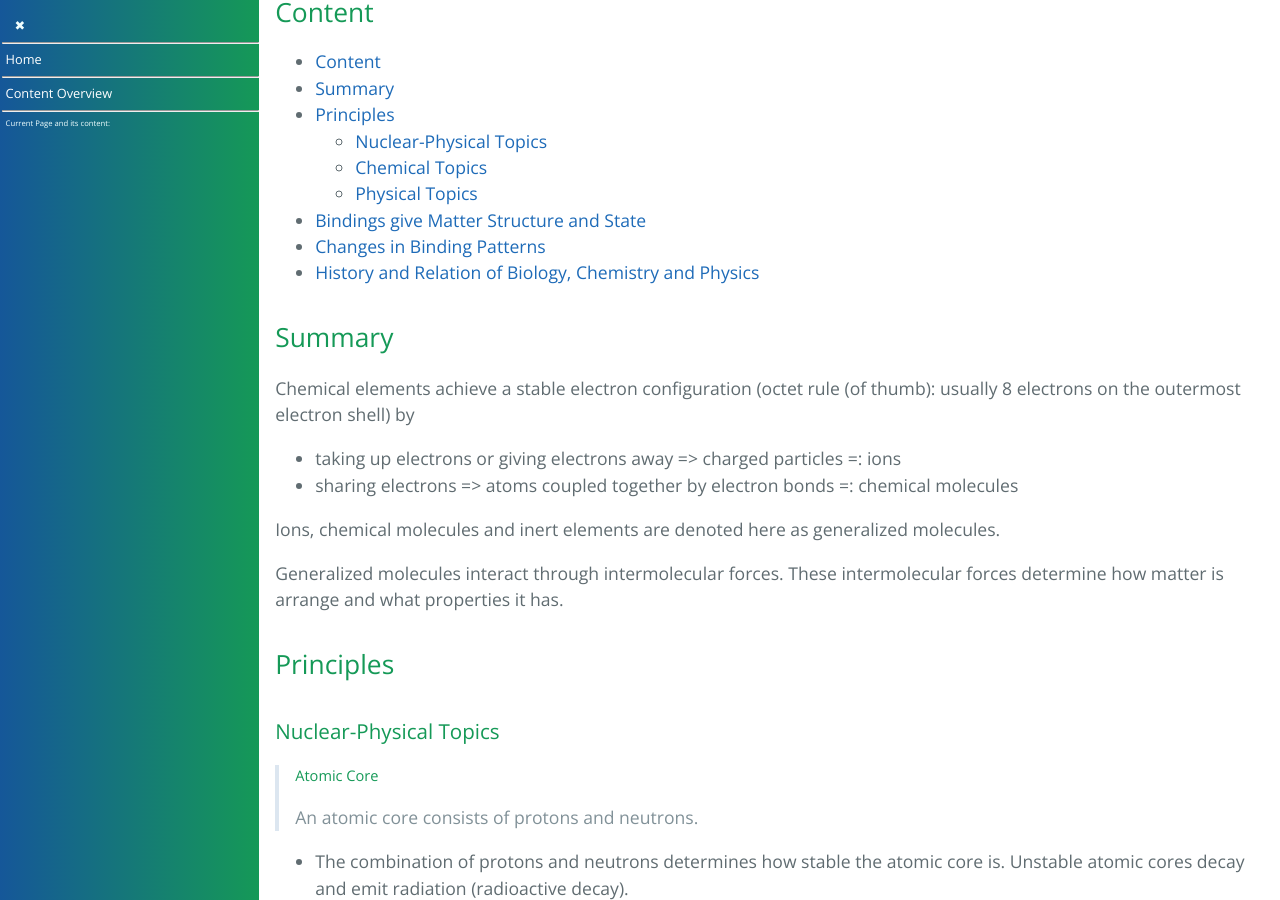
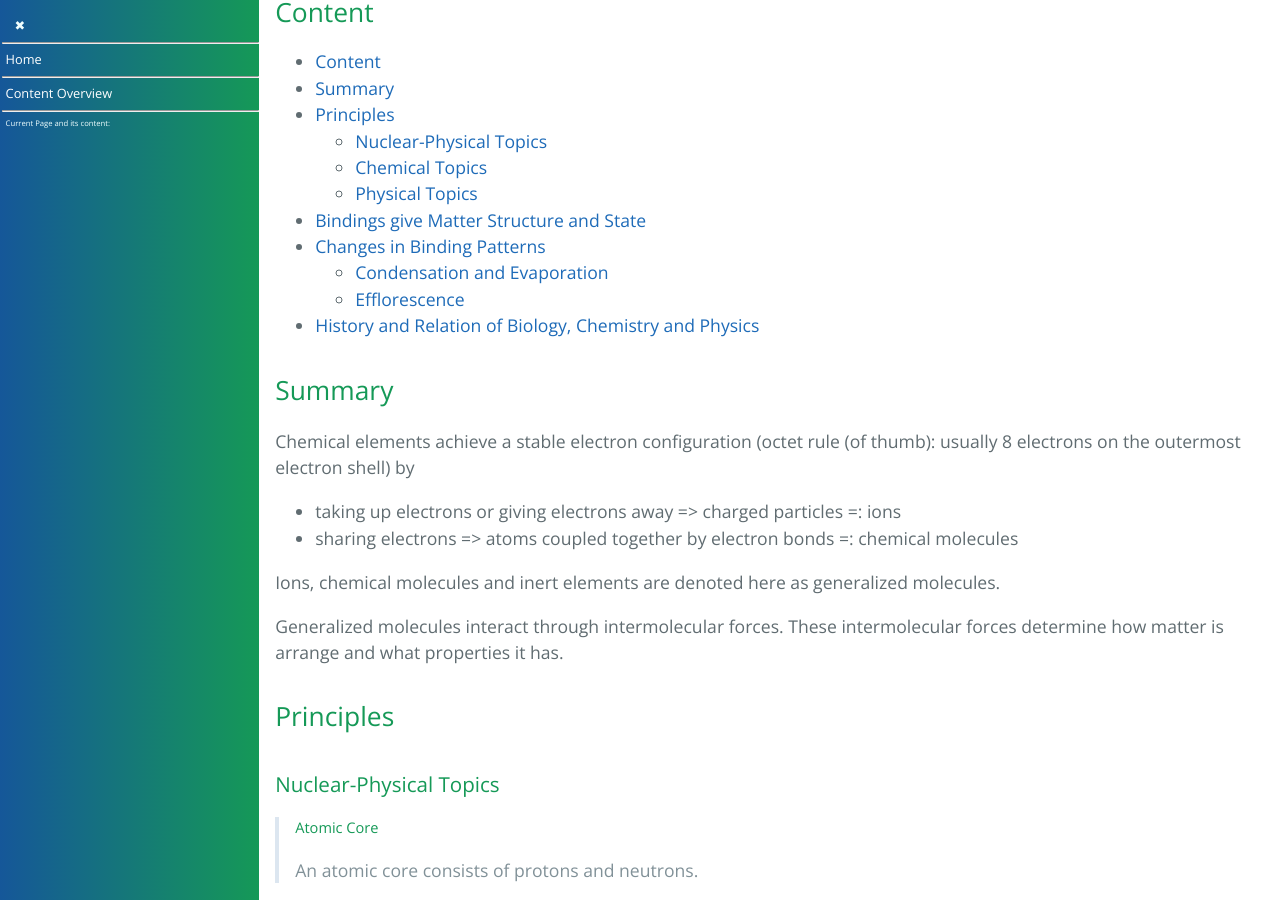
Before and after one commit to forestgrape/coronavirus, a Jekyll site: the page built from 9_physics/aggregations_of_atoms.md, in a window 1280 px wide and 900 px high, scrolled down 330 px. Built offline with Jekyll 4.4.1, drawn with Linux system fonts in a browser that asks for light colours; our own code applies the rules of GitHub Pages for plain Markdown files; some of the changed text lies outside the part shown.

Commit message:
clarified titles

```diff
--- a/9_physics/aggregations_of_atoms.md
+++ b/9_physics/aggregations_of_atoms.md
@@ -14,6 +14,8 @@
   * [Physical Topics](#physical-topics)
 * [Bindings give Matter Structure and State](#bindings-give-matter-structure-and-state)
 * [Changes in Binding Patterns](#changes-in-binding-patterns)
+  * [Condensation and Evaporation](#condensation-and-evaporation)
+  * [Efflorescence](#efflorescence)
 * [History and Relation of Biology, Chemistry and Physics](#history-and-relation-of-biology-chemistry-and-physics)
 
 ## Summary
@@ -127,7 +129,7 @@
 
 ## Changes in Binding Patterns
 
-#### Evaporation
+### Condensation and Evaporation
 
 > ##### Evaporation Process
 > The process when molecules from a liquid escape the intramolecular binding to move into the gaseous phase.
@@ -149,7 +151,7 @@
 * If the relative humidity is above 100% the water condensates and near instant a relative humidity of 100% is reached.
 
 
-#### Efflorescence
+### Efflorescence
 
 > ##### Efflorescence Process
 > Efflorescence is the process when dissolved matter crystallizes.
```
